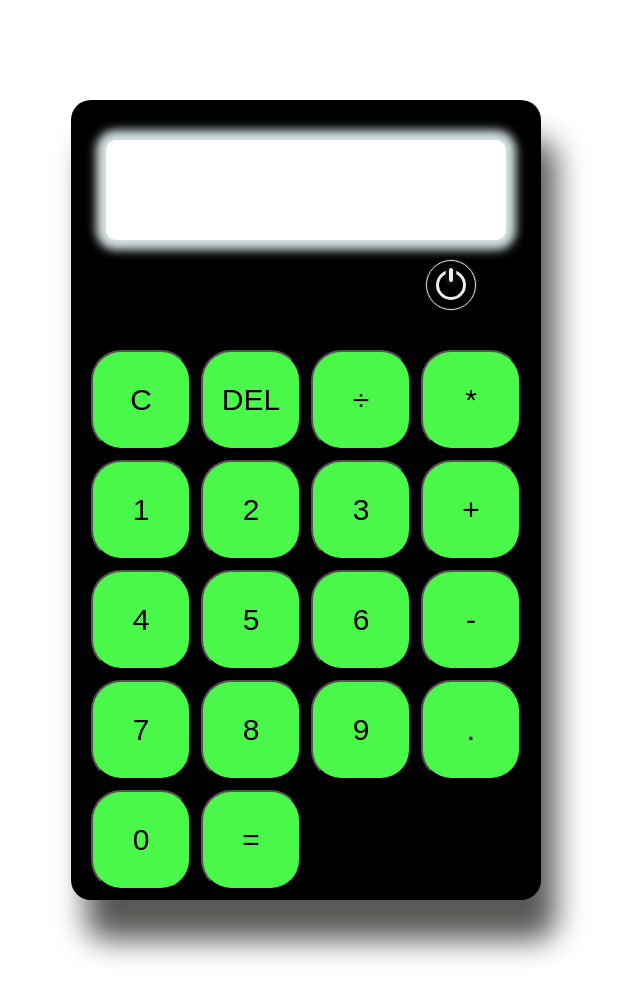
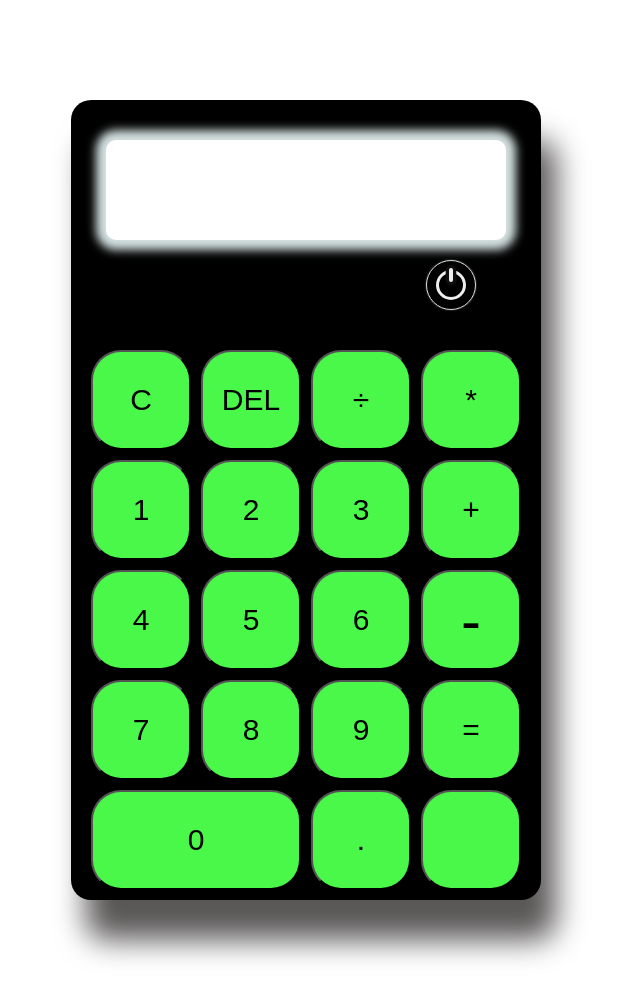
Before and after one commit to kaidenkliegl/calculator, a plain HTML site: page index.html in a window 1280 px wide. Shown: the whole page, without its empty margins (334-974 px from the left). Drawn offline with Linux system fonts and the light colour scheme.

Commit message:
swappef buttons around

```diff
--- a/index.css
+++ b/index.css
@@ -129,3 +129,10 @@
         width: 95px;
         border-color: blue;
     }
+    .zero{
+       grid-column: span 2;
+    }
+   .grid .subtraction{
+        font-size: 60px;
+
+    }
--- a/index.html
+++ b/index.html
@@ -25,13 +25,16 @@
                     <button class = 'number'>4</button>
                     <button class ='number'>5</button>
                     <button class = 'number'>6</button>
-                    <button class = 'data-operation'>-</button>
+                    <button class = 'data-operation subtraction'>-</button>
                     <button class = 'number'>7</button>
                     <button class = 'number'>8</button>
                     <button class = 'number'>9</button>
+                    <button id = 'data-equals'>=</button>
+                    <button class = 'number zero'>0</button>
                     <button class = 'number'>.</button>
-                    <button class = 'number'>0</button>
-                    <button id = 'data-equals'>=</button>
+                    <button></button>
+
+
                 </div>
             </tr>
         </table>
```
